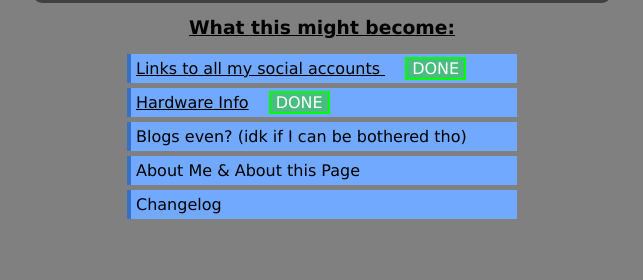
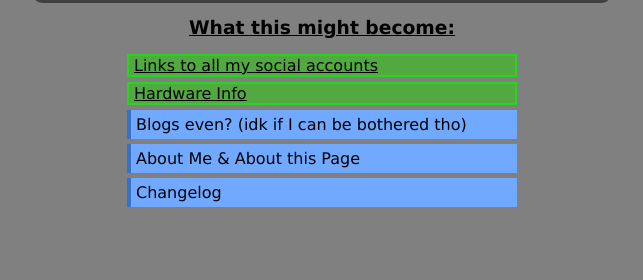
Before and after one commit to liathsux/liathsux.github.io, a plain HTML site: page index.html in a window 1280 px wide. Shown: the part 135-415 px from the top of the page, without its empty margins (318-961 px from the left). Drawn offline with Linux system fonts and the light colour scheme.

Commit message:
Changed the way DONE roadmap points are displayed

```diff
--- a/index.html
+++ b/index.html
@@ -23,8 +23,8 @@
   <div class="roadmap">
     <h3><u>What this might become:</u></h3>
     <ul>
-      <li><a href="#linkTree">Links to all my social accounts </a><span class="done">DONE</span></li>
-      <li><a href="#hwinfo">Hardware Info</a><span class="done">DONE</span></li>
+      <li class="done"><a href="#linkTree">Links to all my social accounts </a></li>
+      <li class="done"><a href="#hwinfo">Hardware Info </a></li>
       <li>Blogs even? (idk if I can be bothered tho)</li>
       <li>About Me & About this Page</li>
       <li>Changelog</li>
--- a/style.css
+++ b/style.css
@@ -13,7 +13,6 @@ body {
   margin: auto;
   width: fit-content;
 }
-
 /*\\\\\\\\\\ BODY //////////*/
 
 
@@ -22,15 +21,6 @@ body {
 .header {
   display: flex;
 }
-
-.headerText h1 {
-  margin: auto;
-}
-
-.headerText h3 {
-  margin: auto;
-}
-
 .header img {
   border: solid #000 2px;
   border-radius: 3px;
@@ -41,11 +31,15 @@ body {
 .headerText {
   margin: auto 10px;
 }
-
 .headerText p {
   font-size: xx-small;
 }
-
+.headerText h1 {
+  margin: auto;
+}
+.headerText h3 {
+  margin: auto;
+}
 /*\\\\\\\\\\ HEADER //////////*/
 
 
@@ -56,43 +50,37 @@ body {
   margin: auto;
   width: fit-content;
 }
-
 .roadmap h3 {
   display: flex;
   margin: 15px auto;
   width: fit-content;
 }
-
 .roadmap li {
   margin: 5px;
   padding: 5px;
   border-left: solid 4px #3570c9;
   background-color: #70a9ff;
 }
-
 .roadmap li:hover {
-  background: rgb(53, 112, 201);
-  background: linear-gradient(90deg, rgba(53, 112, 201, 1) 0%, rgba(112, 169, 255, 1) 14%, rgba(112, 169, 255, 1) 100%);
+  background: linear-gradient(90deg, rgb(53, 112, 201) 0%, rgb(112, 169, 255) 14%, rgb(112, 169, 255) 100%);
 }
-
 .roadmap ul {
   width: 400px;
   list-style-type: none;
   padding: 0;
 }
-
 .roadmap li a {
   color: inherit;
 }
 
-.done {
-  color: #ffffff;
-  margin: 20px;
+.roadmap li.done {
   padding: 0px 5px;
-  border: solid 2px #00ff00;
+  border: solid 2px #00ff0080;
   background-color: #23d10080;
 }
-
+.roadmap li.done:hover{
+  background: linear-gradient(90deg, rgba(35,209,0,0.5) 0%, rgba(35,209,0,0.5) 86%, rgba(0,112,40,0.5) 100%);
+}
 /*\\\\\\\\\\ ROADMAP //////////*/
 
 
@@ -105,7 +93,6 @@ body {
   display: flex;
   flex-direction: column;
 }
-
 #hwinfo h1 {
   width: fit-content;
   margin: auto;
@@ -114,11 +101,9 @@ body {
 .hwinfoText {
   margin: auto;
 }
-
 .hwinfoText ul {
   padding-left: 20px;
 }
-
 /*\\\\\\\\\\ HARDWARE INFO //////////*/
 
 
@@ -130,7 +115,6 @@ body {
   display: flex;
   flex-wrap: wrap;
 }
-
 #linkTree p {
   color: #000000;
   margin: auto;
@@ -144,14 +128,11 @@ body {
   border: solid #303030 6px;
   border-radius: 5%;
 }
-
 .treeItem img {
   height: 96px;
   width: 96px;
 }
-
 .treeItem a {
   text-decoration: none;
 }
-
 /*\\\\\\\\\\ TREE ITEM //////////*/
```
